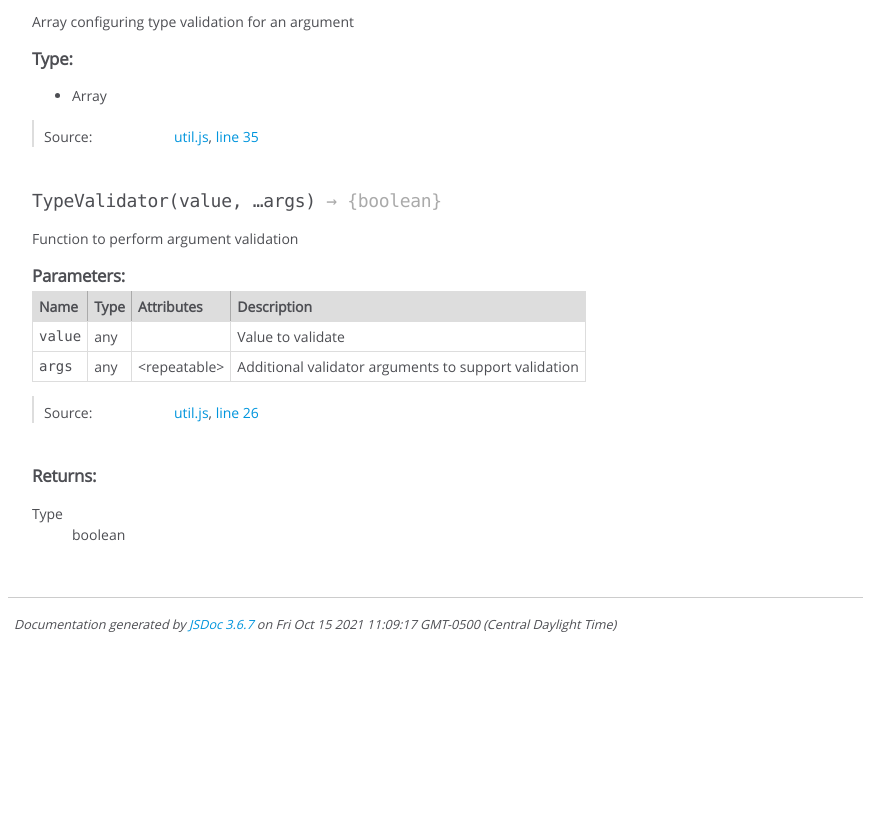
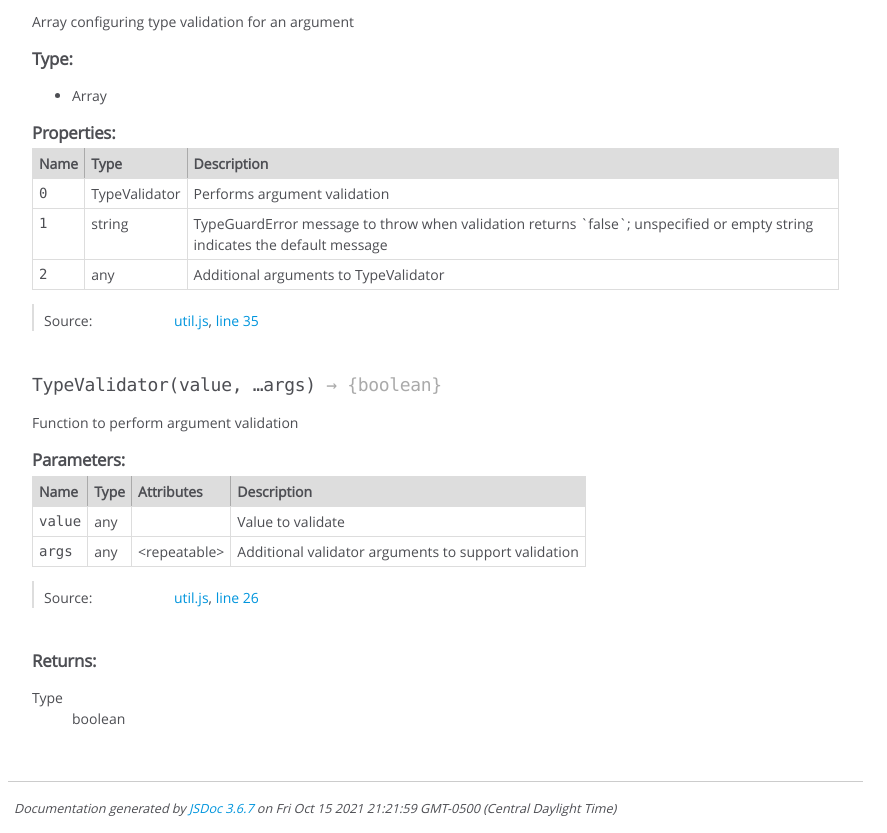
Before and after one commit to 0x59/patterns, a website: page docs/module-Util.html in a window 1280 px wide. Shown: the part 6725-7558 px from the top of the page, without its empty margins (0-887 px from the left). Before the commit the page ends 7373 px from the top, so only its background shows below. Drawn offline with Linux system fonts and the light colour scheme.

Commit message:
regenerate docs

```diff
--- a/docs/module-Util.html
+++ b/docs/module-Util.html
@@ -2375,7 +2375,7 @@
 
 
 
-    <h4 class="name" id="~prototypeChainHasOwn"><span class="type-signature">(inner) </span>prototypeChainHasOwn<span class="signature">(fn, prop)</span><span class="type-signature"> &rarr; {object|null}</span></h4>
+    <h4 class="name" id="~prototypeChainHasOwn"><span class="type-signature">(inner) </span>prototypeChainHasOwn<span class="signature">(fn, prop)</span><span class="type-signature"> &rarr; {Object|null}</span></h4>
 
 
 
@@ -2545,7 +2545,7 @@
     </dt>
     <dd>
 
-<span class="param-type">object</span>
+<span class="param-type">Object</span>
 |
 
 <span class="param-type">null</span>
@@ -2795,6 +2795,105 @@
 
 
 
+    <h5 class="subsection-title">Properties:</h5>
+
+
+
+<table class="props">
+    <thead>
+    <tr>
+
+        <th>Name</th>
+
+
+        <th>Type</th>
+
+
+
+
+
+        <th class="last">Description</th>
+    </tr>
+    </thead>
+
+    <tbody>
+
+
+        <tr>
+
+                <td class="name"><code>0</code></td>
+
+
+            <td class="type">
+
+
+<span class="param-type">TypeValidator</span>
+
+
+
+            </td>
+
+
+
+
+
+            <td class="description last">Performs argument validation</td>
+        </tr>
+
+
+
+        <tr>
+
+                <td class="name"><code>1</code></td>
+
+
+            <td class="type">
+
+
+<span class="param-type">string</span>
+
+
+
+            </td>
+
+
+
+
+
+            <td class="description last">TypeGuardError message to throw when validation returns `false`; unspecified
+or empty string indicates the default message</td>
+        </tr>
+
+
+
+        <tr>
+
+                <td class="name"><code>2</code></td>
+
+
+            <td class="type">
+
+
+<span class="param-type">any</span>
+
+
+
+            </td>
+
+
+
+
+
+            <td class="description last">Additional arguments to TypeValidator</td>
+        </tr>
+
+
+    </tbody>
+</table>
+
+
+
+
 <dl class="details">
 
 
@@ -3058,7 +3157,7 @@
 <br class="clear">
 
 <footer>
-    Documentation generated by <a href="https://github.com/jsdoc/jsdoc">JSDoc 3.6.7</a> on Fri Oct 15 2021 11:09:17 GMT-0500 (Central Daylight Time)
+    Documentation generated by <a href="https://github.com/jsdoc/jsdoc">JSDoc 3.6.7</a> on Fri Oct 15 2021 21:21:59 GMT-0500 (Central Daylight Time)
 </footer>
 
 <script> prettyPrint(); </script>
```
Also changed, not shown: docs/index.html (+1 -1 lines), docs/mixins.js.html (+1 -1 lines), docs/module-Mixins.html (+1 -1 lines), docs/module-Symbol%20Registry.html (+1 -1 lines), docs/symbolRegistry.js.html (+1 -1 lines), docs/util.js.html (+5 -5 lines).
